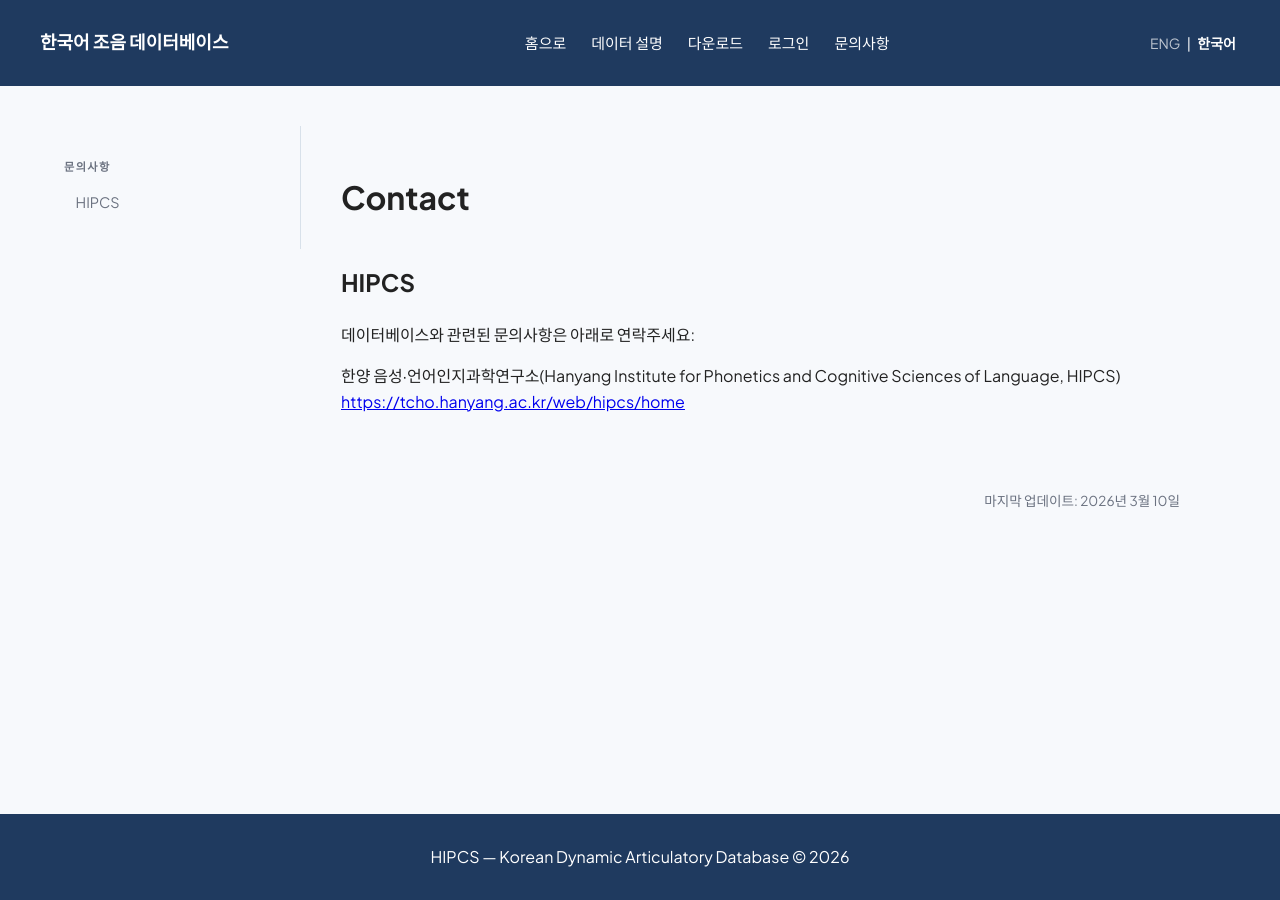
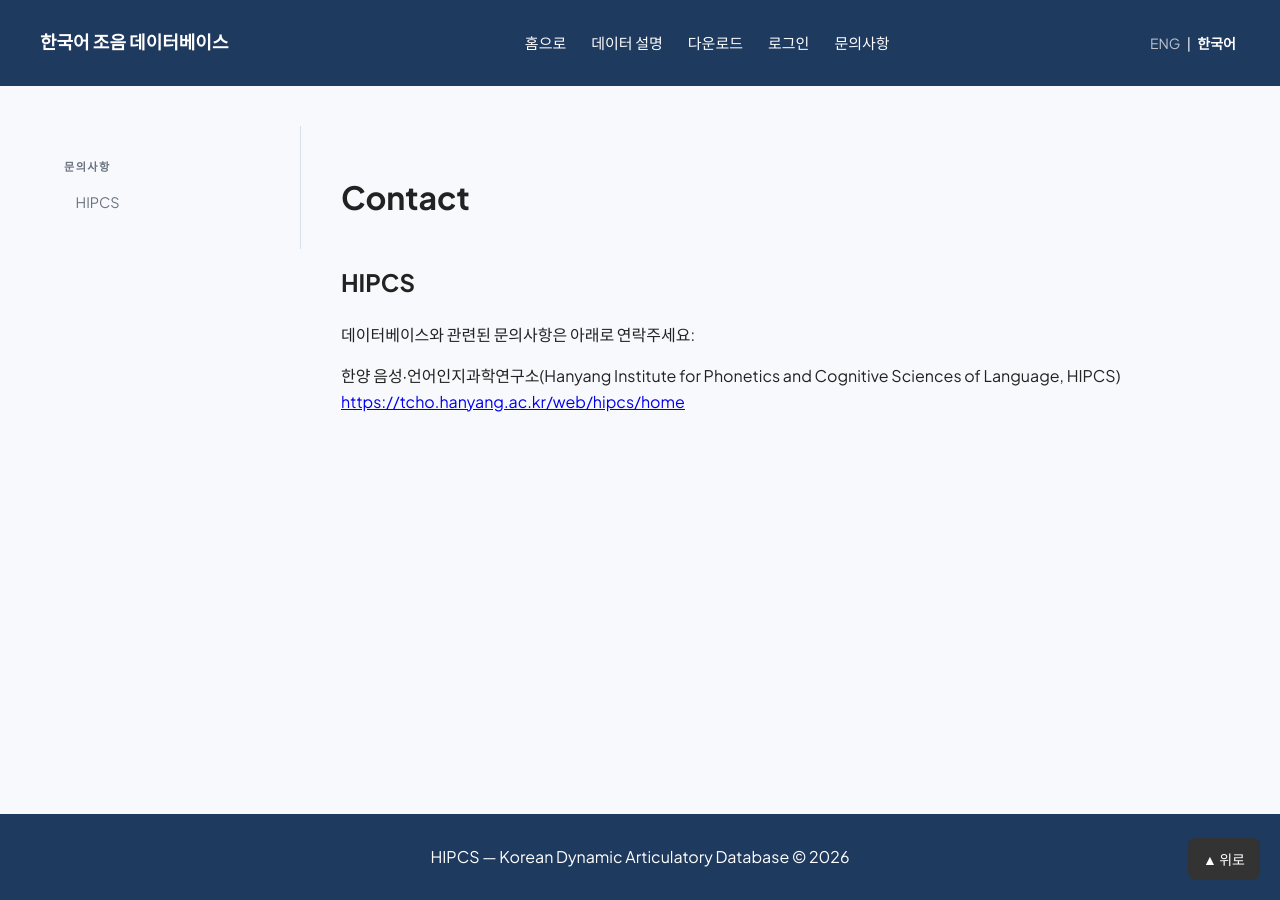
Before and after one commit to jiyoungj/jiyoungj.github.io, a Jekyll site: the page k-dad_demo/contact_kor.html, which Jekyll copies as it is, in a window 1280 px wide. Built offline with Jekyll 4.4.1, drawn with Linux system fonts in a browser that asks for light colours.

Commit message:
Update contact_kor.html

```diff
--- a/k-dad_demo/contact_kor.html
+++ b/k-dad_demo/contact_kor.html
@@ -8,7 +8,7 @@
 
 </head>
 
-<body>
+<body id="top">
   <div class="main-wrapper">
 
     <nav class="navbar">
@@ -45,19 +45,20 @@
         <h1>Contact</h1>
 
         <h2 id="1">HIPCS</h2>
+
         <p>
           데이터베이스와 관련된 문의사항은 아래로 연락주세요:
         </p>
+
         <p>
           한양 음성∙언어인지과학연구소(Hanyang Institute for Phonetics and Cognitive Sciences of Language, HIPCS) <br>
-<a href="https://tcho.hanyang.ac.kr/web/hipcs/home" target="_blank" rel="noopener noreferrer">https://tcho.hanyang.ac.kr/web/hipcs/home</a></p>
+          <a href="https://tcho.hanyang.ac.kr/web/hipcs/home" target="_blank" rel="noopener noreferrer">https://tcho.hanyang.ac.kr/web/hipcs/home</a>
+        </p>
 
       </section>
     </div>
 
-<div class="last-updated">
-마지막 업데이트: 2026년 3월 10일
-</div>
+    <a href="#top" class="back-to-top">▲ 위로</a>
 
   </div>
 
```
Lines whose indentation alone changed are shown as unchanged.
